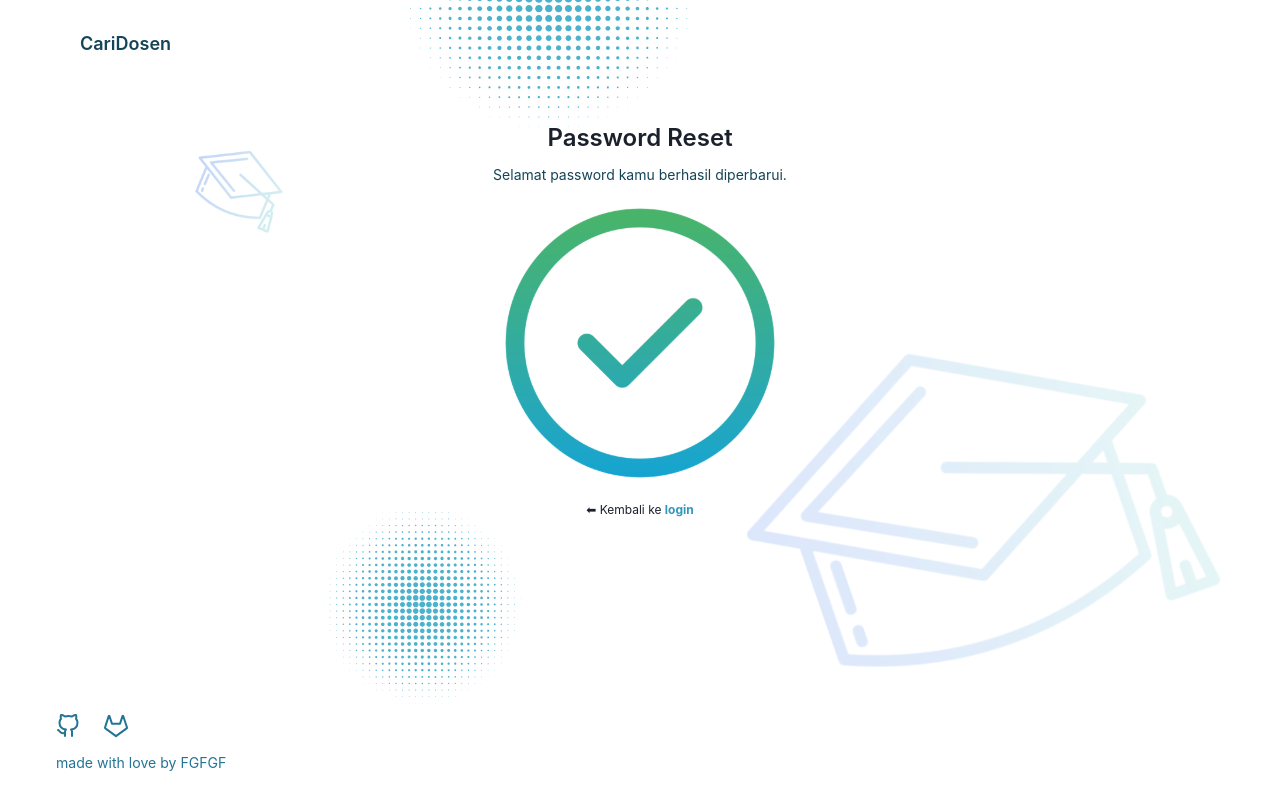
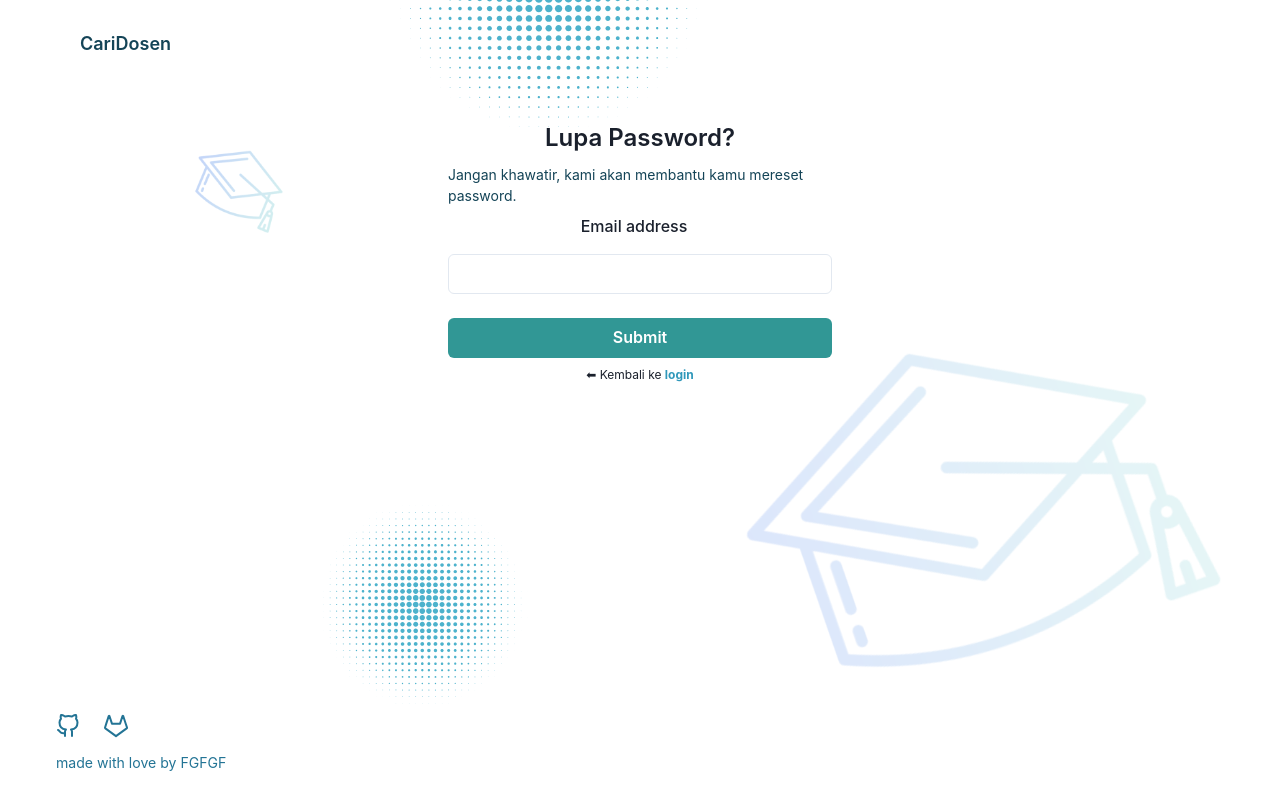
Before and after one commit to IloveNooodles/Dosen-Rank-FE, a Next.js app: page /reset-password/1 in a window 1280 px wide. Built offline with nearby package versions, Linux system fonts and the light colour scheme; no server answers.

Commit message:
fix: bug

```diff
--- a/components/EnterEmailForm/index.tsx
+++ b/components/EnterEmailForm/index.tsx
@@ -15,9 +15,11 @@ import {useRouter} from "next/router";
 import axios from "axios";
 import TextInput from "@/components/TextInput";
 
+interface EnterEmailFormProps {
+    onSubmit: () => void;
+}
 
-
-const EnterEmailForm: React.FC = () => {
+const EnterEmailForm: React.FC<EnterEmailFormProps> = (onSubmit) => {
     const initialValues: Account = {
         email: "",
     };
@@ -74,6 +76,7 @@ const EnterEmailForm: React.FC = () => {
                     colorScheme='teal'
                     type='submit'
                     width="24rem"
+                    onClick={() => onSubmit}
                 >
                     Submit
                 </Button>
--- a/pages/reset-password/[token].tsx
+++ b/pages/reset-password/[token].tsx
@@ -1,20 +1,25 @@
-import React from 'react';
+import React, {useState} from 'react';
 import {Box, Center, Container, Text, VStack} from "@chakra-ui/react";
 import EnterEmailForm from "@/components/EnterEmailForm";
 import CheckYourEmail from "@/components/CheckYourEmail";
-import SetNewPasswordForm from "@/components/SetNewPasswordForm";
-import PasswordResetted from "@/components/PasswordResetted";
 
-const resetPassword: React.FC<{}> = () => {
+const ResetPassword: React.FC<{}> = () => { // Ubah nama function menjadi ResetPassword dan tambahkan huruf kapital pada awal nama function
+    const [step, setStep] = useState(1);
+
+    const handleNextStep = () => {
+        setStep(step + 1);
+    }
+
     return (
         <Container centerContent h="calc(100vh - 5.5rem - 6.9rem)" w="calc(100vw - 10rem)">
             <Box pt={"2rem"}>
                 <VStack position="relative" h="full" justify="start" maxW="sm" >
-                    <PasswordResetted/>
+                    {step === 1 && <EnterEmailForm onSubmit={handleNextStep} />}
+                    {step === 2 && <CheckYourEmail/>}
                 </VStack>
             </Box>
         </Container>
     );
 };
 
-export default resetPassword;
+export default ResetPassword;
```
